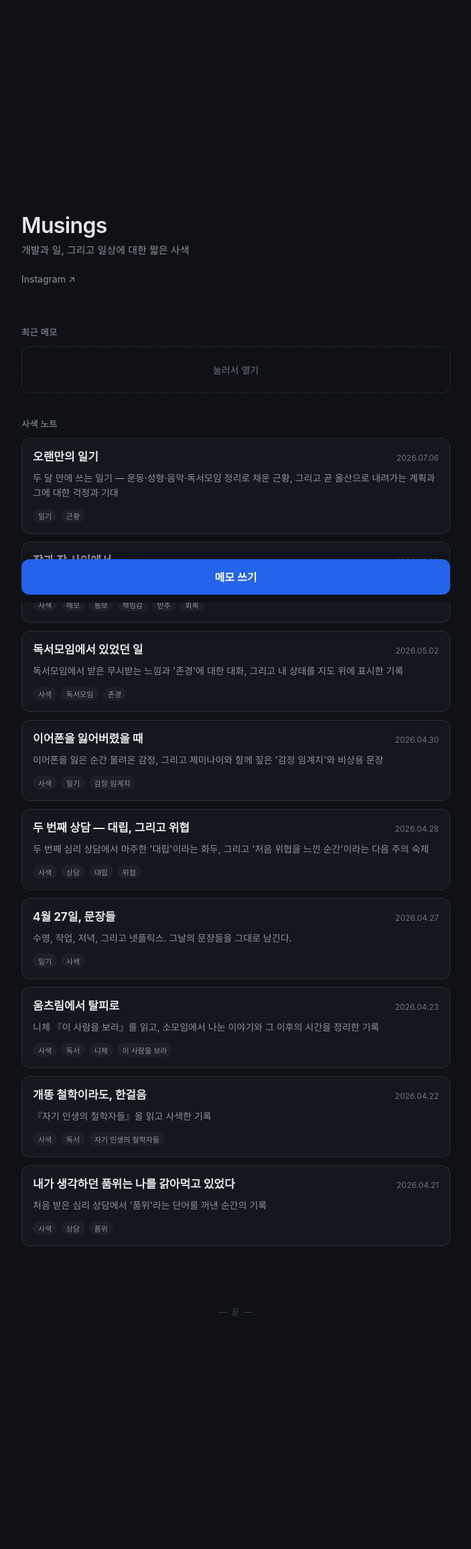
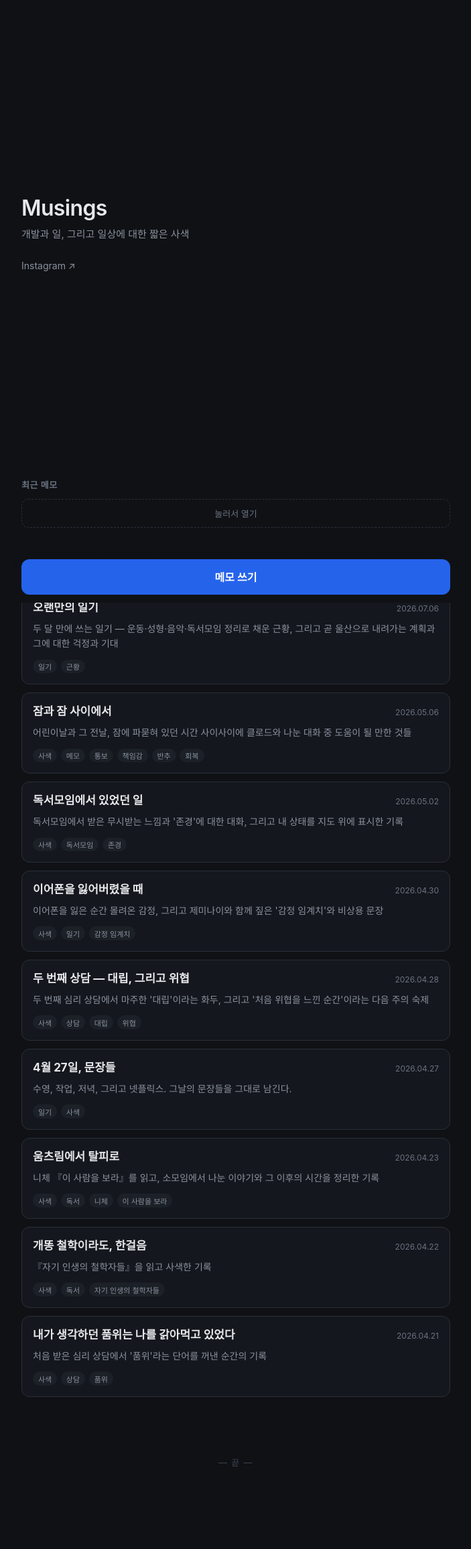
Before and after one commit to citron0137/app-musings, a Jekyll site: the page built from index.html, in a window 1280 px wide. Shown: the whole page at 67% size, without its empty margins (288-991 px from the left). Built offline with Jekyll 4.4.1, drawn with Linux system fonts in a browser that asks for light colours; before the commit the page ends 2088 px from its top, so only the background shows below that.

Commit message:
첫 화면을 제목+최근 메모로 채운다 — 노트 목록은 스크롤 뒤에
- .first 블록이 100dvh(하단 바 제외)를 차지한다. 사색노트 목록은 첫 화면에 안 보인다
- 제목은 세로 중앙 정렬 — 위쪽만이 아니라 아래쪽에도 여백이 생긴다
- 최근 메모 잠긴 상자를 더 작게

```diff
--- a/index.html
+++ b/index.html
@@ -55,22 +55,32 @@
         a { color: inherit; }
         main { max-width: 42rem; margin: 0 auto; padding: 0 1rem; }
 
-        /* 화면 위 절반은 비워둔다 — 여백이 이 사이트의 첫인상이다. */
-        header.top {
+        /* 첫 화면 = 제목 + 최근 메모. 사색노트 목록은 스크롤해야 나온다.
+           하단 바(약 5rem)에 가리지 않도록 그만큼 뺀다. */
+        .first {
             display: flex;
             flex-direction: column;
-            justify-content: flex-end;
-            min-height: 50dvh;
+            min-height: calc(100dvh - 5.5rem);
+        }
+        /* 여백이 이 사이트의 첫인상이다 — 제목 위아래 모두 넉넉하게. */
+        header.top {
+            flex: 1;
+            display: flex;
+            flex-direction: column;
+            justify-content: center;
             max-width: 42rem;
+            width: 100%;
             margin: 0 auto;
-            padding: max(2rem, env(safe-area-inset-top)) 1rem 1.5rem;
+            padding: max(2rem, env(safe-area-inset-top)) 1rem 2rem;
         }
-        header.top h1 { margin: 0 0 0.4rem; font-size: 2rem; letter-spacing: -0.02em; font-weight: 600; }
-        header.top p { margin: 0 0 1.25rem; font-size: 0.9375rem; line-height: 1.6; color: #8b929e; }
+        header.top h1 { margin: 0 0 0.5rem; font-size: 2rem; letter-spacing: -0.02em; font-weight: 600; }
+        header.top p { margin: 0 0 1.5rem; font-size: 0.9375rem; line-height: 1.6; color: #8b929e; }
         header.top .links a { font-size: 0.875rem; color: #8b929e; text-decoration: none; }
         header.top .links a:active { color: #d5d9df; }
 
         section { margin-top: 2.25rem; }
+        /* 첫 화면 안의 최근 메모 — main 밖이라 자기 폭·여백을 직접 잡는다 */
+        .edge { max-width: 42rem; width: 100%; margin: 0 auto; padding: 0 1rem 1.5rem; }
         .section-head {
             display: flex;
             align-items: baseline;
@@ -89,12 +99,12 @@
             display: block;
             width: 100%;
             border: 1px dashed #2a2f3a;
-            border-radius: 0.75rem;
-            padding: 1.5rem 1rem;
+            border-radius: 0.625rem;
+            padding: 0.7rem 1rem;
             background: transparent;
             text-align: center;
             color: #6b7280;
-            font-size: 0.875rem;
+            font-size: 0.8125rem;
         }
         .memo-locked:active { border-color: #3a4150; background: #14171d; }
         .memo-locked:disabled { opacity: 0.6; }
@@ -256,6 +266,8 @@
 </head>
 <body>
 
+<!-- 첫 화면: 제목 + 최근 메모. 사색노트 목록은 스크롤해야 나온다. -->
+<div class="first">
     <header class="top">
         <h1>Musings</h1>
         <p>개발과 일, 그리고 일상에 대한 짧은 사색</p>
@@ -266,12 +278,11 @@
 
     <div id="banners"></div>
 
-<main>
     <!--
       최근 메모 — 개수와 마지막 시각만 보이고 내용은 잠겨 있다.
       화면에 들어올 때만 GitHub API 를 부른다 (메모만 쓰고 나가면 안 부른다).
     -->
-    <section id="recent-section">
+    <section id="recent-section" class="edge">
         <div class="section-head">
             <h2>최근 메모</h2>
             <span class="meta" id="recent-meta"></span>
@@ -279,7 +290,9 @@
         <button type="button" class="memo-locked" id="recent-locked">눌러서 열기</button>
         <div id="recent-list"></div>
     </section>
+</div>
 
+<main>
     <!--
       사색노트 목록. hidden: true 초안은 넣지 않는다 —
       정적 사이트라 소스에 넣는 순간 제목이 공개된다.
```
Lines whose indentation alone changed are shown as unchanged.
